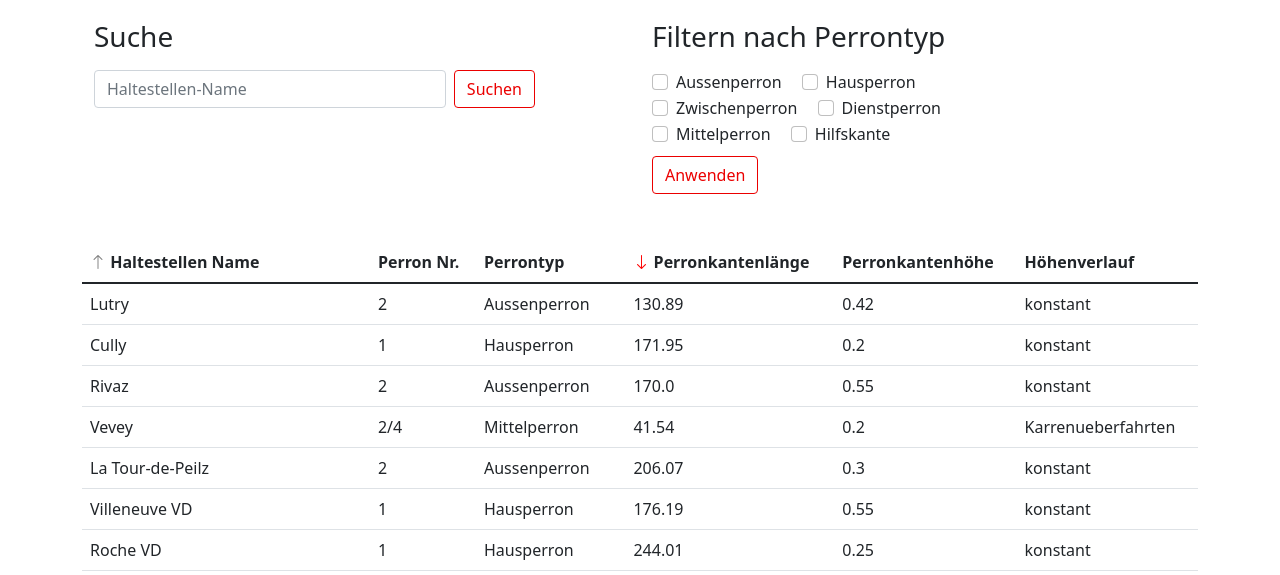
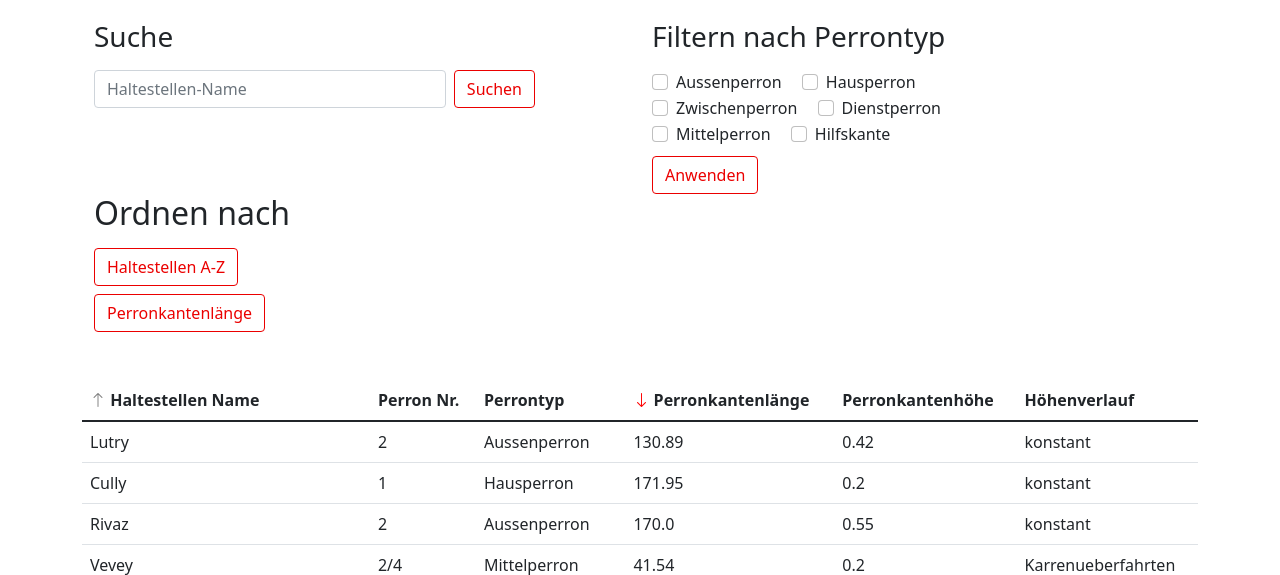
Before and after one commit to isabelvonah/ARIS_Perrons, a Flask app: page / in a window 1280 px wide. Shown: the part 188-763 px from the top of the page. Run offline with Flask 2, Linux system fonts and the light colour scheme; data comes from the database, SQL or seed files in the repository; some libraries are stand-ins or nearby versions.

Commit message:
added order button

```diff
--- a/templates/index.html
+++ b/templates/index.html
@@ -66,6 +66,29 @@
       </div>
     </div>
 
+    <div class="container">
+        <div class="row">
+            <h2>Ordnen nach</h2>
+        </div>
+
+        <div class="row">
+
+            <div class="row mt-2">
+                <div class="col">
+                <button class="btn btn-outline-success" name="sorter" value="Haltestellen" type="submit">Haltestellen A-Z</button>
+                </div>
+                <div class="row"></div>
+            </div>
+            <div class="row mt-2">
+                <div class="col">
+                <button class="btn btn-outline-success" name="sorter" value="Perronkantenlänge" type="submit">Perronkantenlänge</button>
+                </div>
+                <div class="row"></div>
+            </div>
+
+        </div>
+    </div>
+
 		<!-- table -->
     <div class="row mt-5 mb-5" >
 			<div class="column">
```
